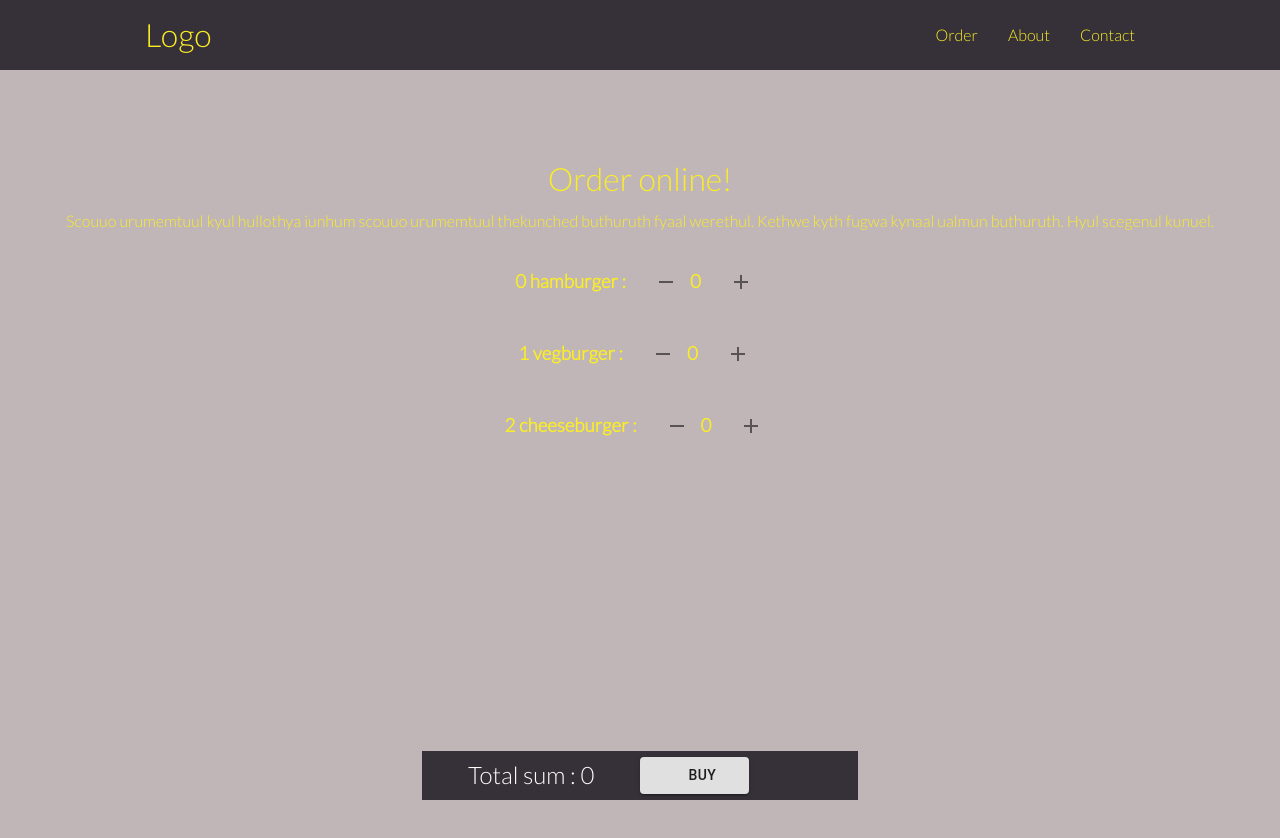
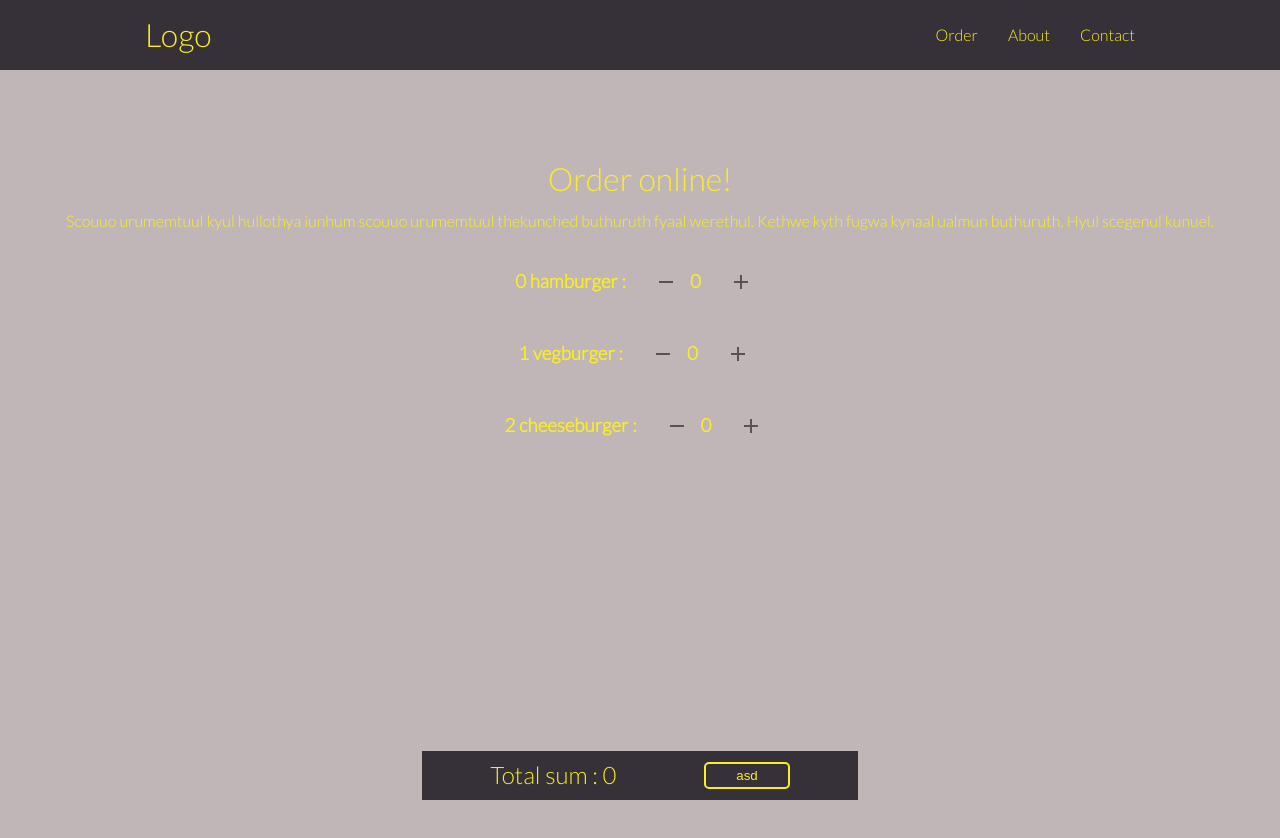
Before and after one commit to Stofi09/Carpathian, a React (Create React App) app: page /order in a window 1280 px wide. Shown: the top 838 px of the page. Built offline with nearby package versions, Linux system fonts and the light colour scheme.

Commit message:
Button changed

```diff
--- a/src/App.css
+++ b/src/App.css
@@ -217,9 +217,18 @@ span {
    bottom: 0;
    width: 34%;
    background-color: var(--primary-color);
-   color: white;
    text-align:center;
 }
+.sticky .flex{
+  display: flex;
+  align-items: center;
+  justify-content: space-evenly;
+  gap: 20px;
+  height: 100%;
+  padding: 0;
+  margin: 0;
+}
+
 /*FoodComponent*/
 .form .grid{
   display: grid;
@@ -229,6 +238,12 @@ span {
 
 /*Media*/
 
+@media (max-width: 900px) {
+  .sticky{
+    left: 15%;
+    width: 70%;
+  }
+}
 
 @media (max-width: 667px) {
   .menu-bars{
@@ -248,11 +263,15 @@ span {
     top: 40%;
     left: 50%;
   }
+  .sticky{
+    left: 0%;
+    width: 100%;
+  }
 }
 /*Utilities*/
 
 .button{
-  width: 50%;
+  width: 15%;
 }
 
 .container {
@@ -264,7 +283,7 @@ span {
 
 .btn {
   display: inline-block;
-  padding: 10px 10px;
+  padding: 4px 30px;
   cursor: pointer;
   background: var(--primary-color);
   color: var(--text-color);
@@ -273,8 +292,18 @@ span {
 }
 
 .btn-outline {
-  background-color: transparent;
-  border: 1px #fff solid;
+  display: inline-block;
+  padding: 4px 30px;
+  cursor: pointer;
+  background: var(--primary-color);
+  color: var(--text-color);
+  border: none;
+  border-radius: 5px;
+  border: 2px solid var(--text-color);
+}
+.btn-outline:hover{
+  background-color:var(--text-color);
+  color: black;
 }
 
 .btn:hover {
@@ -356,6 +385,7 @@ span {
 .text-center {
   text-align: center;
 }
+
 
 .flex {
   display: flex;
--- a/src/Components/Order.js
+++ b/src/Components/Order.js
@@ -1,8 +1,10 @@
 import React,{useState} from 'react'
 import { FoodComponent } from './FoodComponent';
 import Button from '@material-ui/core/Button';
+import { withStyles } from '@material-ui/core/styles';
 
 export const Order = () => {
+
 
     const [sum, setSum] = useState(0);
     const [foods, setFoods] = useState([
@@ -59,9 +61,9 @@ export const Order = () => {
                 </div>
            </div>
            <div className="sticky">
-               <div className=" grid">
+               <div className=" flex">
                     <h2>Total sum : {sum}</h2>
-                    <Button variant="contained" className="button">Buy</Button>
+                    <button className="btn-outline">asd</button>
                 </div>
            </div>
         </div>
```
